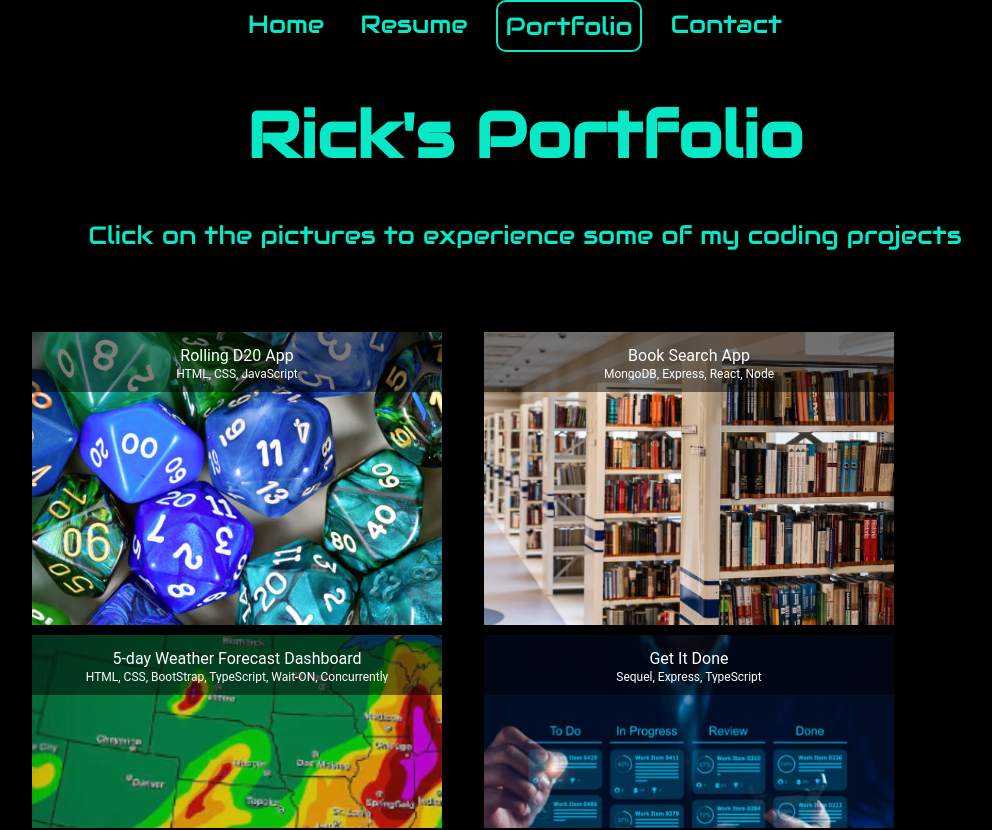
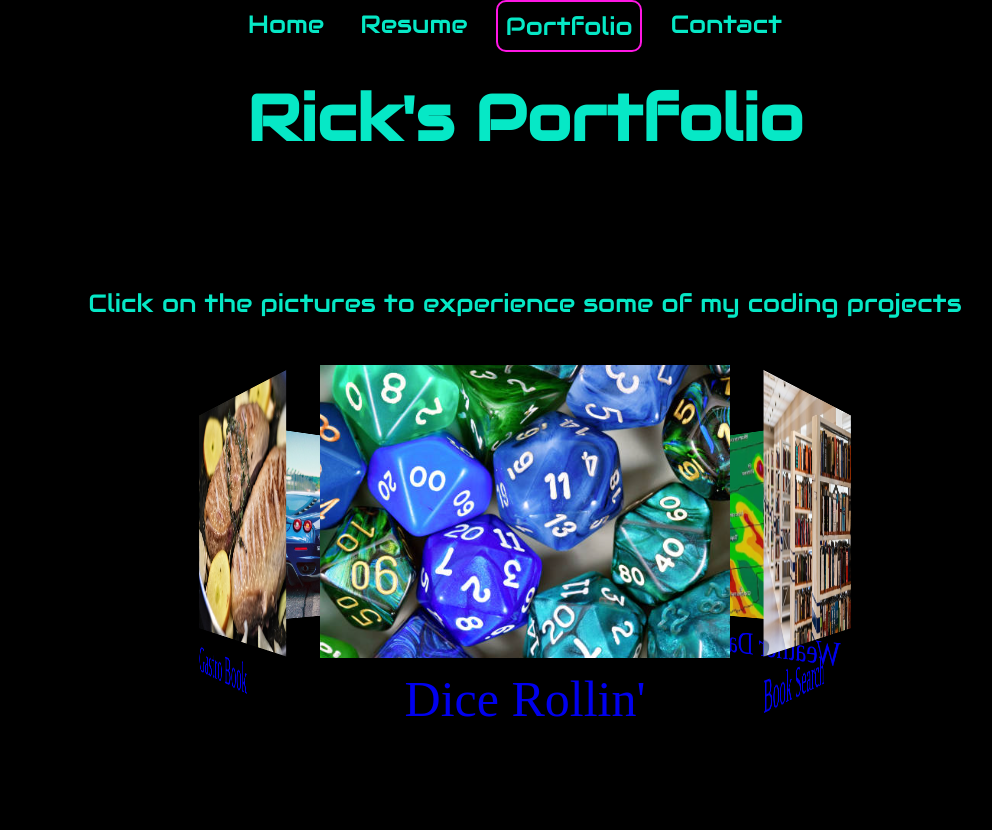
Before and after one commit to RStuckey1/RichardStuckey, a React (Vite) app: page /List in a window 1280 px wide. Shown: the top 830 px of the page, without its empty margins (115-1107 px from the left). Built offline with nearby package versions, Linux system fonts and the light colour scheme.

Commit message:
carousel portfolio

```diff
--- a/package.json
+++ b/package.json
@@ -18,6 +18,7 @@
     "@mui/icons-material": "^6.2.0",
     "@mui/material": "^6.4.8",
     "@mui/styled-engine-sc": "^6.2.0",
+    "keen-slider": "^6.8.6",
     "react": "^18.3.1",
     "react-dom": "^18.3.1",
     "react-icons": "^5.4.0",
--- a/src/Pages/Contact.jsx
+++ b/src/Pages/Contact.jsx
@@ -123,7 +123,7 @@ export const Contact = () => {
                                     multiline
                                     minRows={8}
                                     margin="dense"
-                                    sx={{ width: '100%', borderRadius: '20px', border: '2px solid #06E8C6' }}
+                                    sx={{ width: '100%', borderRadius: '20px', border: '2px solid #06E8C6'}}
                                 />
                             </Item>
                             <Item>
--- a/src/Pages/Home.jsx
+++ b/src/Pages/Home.jsx
@@ -10,13 +10,14 @@ import { Carousel3 } from '../components/Carousel3';
 import Popover1 from '../components/Popover1';
 import Popover2 from '../components/Popover2';
 import Popover3 from '../components/Popover3';
+import Popover4 from '../components/Popover4'; // <-- Add this import
 import './Home.css';
 
-
 const popoverTexts = [
+  <Popover2 />,
   <Popover1 />,
-  <Popover2 />,
-  <Popover3 />
+  <Popover3 />,
+  <Popover4 /> // <-- Add new popover for NameWave
 ];
 
 const Home = () => {
@@ -27,15 +28,20 @@ const Home = () => {
   ];
 
   const [hovered, setHovered] = useState(null);
-  const [canShow, setCanShow] = useState([false, false, false]);
-  const popoverRefs = [useRef(null), useRef(null), useRef(null)];
+  const [canShow, setCanShow] = useState([false, false, false, true]); // 4th for NameWave, always true
+  const popoverRefs = [
+    useRef(null), // intro1
+    useRef(null), // intro2
+    useRef(null), // intro3
+    useRef(null)  // NameWave
+  ];
   const [popoverPos, setPopoverPos] = useState({ top: 0, left: 0 });
 
   useEffect(() => {
     const timers = [
-      setTimeout(() => setCanShow(c => [true, c[1], c[2]]), 2000),
-      setTimeout(() => setCanShow(c => [c[0], true, c[2]]), 4000),
-      setTimeout(() => setCanShow(c => [c[0], c[1], true]), 6000),
+      setTimeout(() => setCanShow(c => [true, c[1], c[2], c[3]]), 2000),
+      setTimeout(() => setCanShow(c => [c[0], true, c[2], c[3]]), 4000),
+      setTimeout(() => setCanShow(c => [c[0], c[1], true, c[3]]), 6000),
     ];
     return () => timers.forEach(clearTimeout);
   }, []);
@@ -55,10 +61,16 @@ const Home = () => {
     <>
       <div className="header">
         <div className="home">
-          <div className="wave">
+          <div
+            className="wave"
+            ref={popoverRefs[3]}
+            onMouseEnter={() => canShow[3] && setHovered(3)}
+            onMouseLeave={() => setHovered(null)}
+          >
             <NameWave />
           </div>
         </div>
+
         <div className="intro">
           <p
             className="intro1"
@@ -99,7 +111,8 @@ const Home = () => {
               borderRadius: '8px',
               zIndex: 1000,
               minWidth: 220,
-              maxWidth: 300,
+              maxWidth: 800,
+              textAlign: 'center',
               fontSize: '0.5em',
               pointerEvents: 'none'
             }}
--- a/src/Pages/List.css
+++ b/src/Pages/List.css
@@ -2,28 +2,21 @@
     display: block;
     text-align: center;
     align-items: center;
-    margin-left: 10%;
-    margin-right: 10%;
+    margin: 2% auto 2% auto;
 }
 
+.portfolio h1 {
+    margin: 2% auto 2% auto;
+}
 
-
-
-#root>div.portfolio-app>div:nth-child(1)>div>ul {
-    object-fit: contain;
-    object-position: center;
-    place-self: center;
-
+.portfolio p {
+    margin: 10% auto 10% auto;
 
 }
 
-#root>div.portfolio-app>div:nth-child(1)>div>ul>li {
+.bottom {
     display: flex;
-    object-fit: contain;
-    Object-position: center;
-    place-self: center;
-
-
-
-
+    justify-content: center;
+    align-items: center;
+    margin: 10% auto 10% auto;
 }
--- a/src/Pages/List.jsx
+++ b/src/Pages/List.jsx
@@ -1,15 +1,5 @@
-import React from 'react';
-import { Link } from 'react-router-dom';
-import ImageList from '@mui/material/ImageList';
-import ImageListItem from '@mui/material/ImageListItem';
-import ImageListItemBar from '@mui/material/ImageListItemBar';
-import booksearch from '../assets/projects/booksearchIcon.png'
-import carpalapp from '../assets/projects/CarPalIcon.png'
-import gastroBook from '../assets/projects/gastroIcon.png'
-import getitdone from '../assets/projects/kanban.png'
-import notfadeaway from '../assets/projects/notfadeIcon.png'
-import D20 from '../assets/projects/D20Icon.png'
-import weatherapp from '../assets/projects/weatherIcon.png'
+
+import Portfolio from '../components/portfolio.jsx'
 import './List.css';
 
 
@@ -20,84 +10,15 @@ import './List.css';
 
 export function List() {
     return (
-        <div className="portfolio">
-            <h1>Rick's Portfolio</h1>
-            <p>Click on the pictures to experience some of my coding projects</p>
-            <br></br>
-            <br></br>
-            <ImageList sx={{ width: 900, height: 500 }}>
-                <ImageListItem key="Subheader" cols={2}>
-
-                </ImageListItem>
-                {itemData.map((item) => (
-                    <ImageListItem key={item.img}>
-                        <Link to={item.link}>
-                            <img
-                                srcSet={`${item.img}?w=400&h=250&fit=crop&auto=format&dpr=2 2x`}
-                                src={`${item.img}?w=400&h=250&fit=crop&auto=format&dpr=2 2x`}
-                                alt={item.title}
-                                loading="lazy"
-
-                            />
-                            <ImageListItemBar
-                                title={item.title}
-                                subtitle={item.description}
-                                position="top"
-                            />
-                        </Link>
-
-                    </ImageListItem>
-                ))}
-            </ImageList>
-        </div>
-    );
-}
-
-const itemData = [
-    {
-        img: D20,
-        title: "Rolling D20 App",
-        description: "HTML, CSS, JavaScript",
-        link: "https://rstuckey1.github.io/Dice-Rolling-D20/",
-    },
-    {
-        img: booksearch,
-        title: "Book Search App",
-        description: "MongoDB, Express, React, Node",
-        link: "https://booksearchmern-lsoz.onrender.com/",
-    },
-    {
-        img: weatherapp,
-        title: "5-day Weather Forecast Dashboard",
-        description: "HTML, CSS, BootStrap, TypeScript, Wait-ON, Concurrently",
-        link: "https://weather-95ia.onrender.com/",
-    },
-    {
-        img: getitdone,
-        title: "Get It Done",
-        description: "Sequel, Express, TypeScript",
-        link: "https://github.com/RStuckey1/Get-It-Done",
-    },
-    {
-        img: carpalapp,
-        title: "Car Maintenance Tracker",
-        description: "React, PostgreSQL, Express, Node, TypeScript",
-        link: "https://github.com/RStuckey1/Car-Pal-",
-    },
-    {
-        img: gastroBook,
-        title: "Food Recipe Social Platform",
-        description: "GraphQL, React, Node, Express, TypeScript",
-        link: "https://github.com/RStuckey1/Gastro-Book",
-
-    },
-    {
-        img: notfadeaway,
-        title: "Musical Equipment Business Website",
-        description: "React, JavaScript, MUI",
-        link: "https://github.com/RStuckey1/NotFadeAway",
-
-    },
-];
+        <>
+            <div className="portfolio">
+                <h1>Rick's Portfolio</h1>
+                <p>Click on the pictures to experience some of my coding projects</p>
+            </div>
+            <div className="bottom">
+                <Portfolio/>
+            </div>
+        </>
+    )};
 
 export default List;
--- a/src/components/Carousel.css
+++ b/src/components/Carousel.css
@@ -2,7 +2,6 @@
 
     align-items: center;
     align-content: center;
-    ;
     justify-content: center;
     border-radius: 5%;
     margin: 5%;
--- a/src/components/Navbar.css
+++ b/src/components/Navbar.css
@@ -1,6 +1,7 @@
 a.active {
 
     border: solid 2px;
+    border-color: #FF17E4;
     border-radius: 10px;
 }
 
--- /dev/null
+++ b/src/components/Popover4.jsx
@@ -0,0 +1,13 @@
+
+
+function Popover4() {
+  return (
+    <div className="popover">
+      <p>
+        Multi-Disciplinary Solutions Engineer
+      </p>
+    </div>
+  );
+}
+
+export default Popover4;
--- /dev/null
+++ b/src/components/portfolio.css
@@ -0,0 +1,76 @@
+[class^="number-slide"],
+[class*=" number-slide"] {
+  background: grey;
+  display: flex;
+  align-items: center;
+  justify-content: center;
+  font-size: 50px;
+  color: #fff;
+  font-weight: 500;
+  height: 200px;
+  max-height: 100vh;
+}
+
+.number-slide1 {
+  background: #06e8c4;
+  text-align: center;
+  color: #cb12b5
+}
+
+.number-slide1 :link :visited, :hover, :active :{
+  color: #cb12b5;
+  text-decoration: none;
+}
+
+.number-slide2 {
+  background: #06e8c4;
+
+}
+
+.number-slide3 {
+  background: #06e8c4;
+
+}
+
+.number-slide4 {
+  background: #06e8c4;
+
+}
+
+.number-slide5 {
+  background: #06e8c4;
+}
+
+
+.number-slide6 {
+  background: #06e8c4;
+
+}
+
+.wrapper {
+  display: flex;
+  justify-content: center;
+}
+
+.scene {
+  width: 260px;
+  height: 200px;
+  perspective: 1000px;
+  position: relative;
+}
+
+.scene .carousel.keen-slider {
+  width: 100%;
+  height: 100%;
+  overflow: visible;
+  position: absolute;
+  transform: translateZ(-288px);
+  transform-style: preserve-3d;
+}
+
+.carousel__cell {
+  position: absolute;
+  width: 100%;
+
+  height: 100%;
+}
--- /dev/null
+++ b/src/components/portfolio.jsx
@@ -0,0 +1,66 @@
+
+import { useKeenSlider } from "keen-slider/react"
+import { Link } from "react-router-dom"
+import booksearch from '../assets/projects/booksearchIcon.png'
+import carpalapp from '../assets/projects/CarPalIcon.png'
+import gastroBook from '../assets/projects/gastroIcon.png'
+import getitdone from '../assets/projects/kanban.png'
+import D20 from '../assets/projects/D20Icon.png'
+import weatherapp from '../assets/projects/weatherIcon.png'
+import "keen-slider/keen-slider.min.css"
+import "./portfolio.css"
+
+const carousel = (slider) => {
+  const z = 400
+  function rotate() {
+    const deg = 360 * slider.track.details.progress
+    slider.container.style.transform = `translateZ(-${z}px) rotateY(${-deg}deg)`
+  }
+  slider.on("created", () => {
+    const deg = 360 / slider.slides.length
+    slider.slides.forEach((element, idx) => {
+      element.style.transform = `rotateY(${deg * idx}deg) translateZ(${z}px)`
+    })
+    rotate()
+  })
+  slider.on("detailsChanged", rotate)
+}
+
+export default function App() {
+  const [sliderRef] = useKeenSlider(
+    {
+      loop: true,
+      selector: ".carousel__cell",
+      renderMode: "custom",
+      mode: "free-snap",
+    },
+    [carousel]
+  )
+
+  return (
+    <div className="wrapper">
+      <div className="scene">
+        <div className="carousel keen-slider" ref={sliderRef}>
+          <div className="carousel__cell number-slide1 ">
+            <Link to="https://rstuckey1.github.io/Dice-Rolling-D20/"><img src={D20} alt="Dice Rollin'" />Dice Rollin'</Link>
+          </div>
+          <div className="carousel__cell number-slide2">
+            <Link to="https://booksearchmern-lsoz.onrender.com/"><img src={booksearch} alt="Book Search" />Book Search</Link>
+          </div>
+          <div className="carousel__cell number-slide3">
+            <Link to="https://rstuckey1.github.io/Weather-Dashboard/"><img src={weatherapp} alt="Weather Dashboard" />Weather Dashboard</Link>
+          </div>
+          <div className="carousel__cell number-slide4">
+            <Link to="https://github.com/RStuckey1/Get-It-Done"><img src={getitdone} alt="Get It Done" />Get It Done</Link>
+          </div>
+          <div className="carousel__cell number-slide5">
+            <Link to="https://github.com/RStuckey1/Car-Pal-"><img src={carpalapp} alt="Car Pal" />Car Pal</Link>
+          </div>
+          <div className="carousel__cell number-slide6">
+            <Link to="https://github.com/RStuckey1/Gastro-Book"><img src={gastroBook} alt="Gastro Book" />Gastro Book</Link>
+          </div>
+        </div>
+      </div>
+    </div>
+  )
+}
--- a/src/index.css
+++ b/src/index.css
@@ -41,22 +41,11 @@ body {
   display: flex;
   justify-content: top;
   align-items: center;
-  width: 100vw !important;
-  min-width: 100vw !important;
-  max-width: 100vw !important;
-  margin: 0 !important;
-  padding: 0 !important;
   box-sizing: border-box;
   overflow-x: hidden !important;
 }
 
 .portfolio-app {
-  width: 100vw !important;
-  min-width: 100vw !important;
-  max-width: 100vw !important;
-  margin: 0 !important;
-  padding: 0 !important;
-  box-sizing: border-box;
   overflow-x: hidden !important;
 }
 
```
Also changed, not shown: 1 other file (tests, documents, lock files or other folders).
